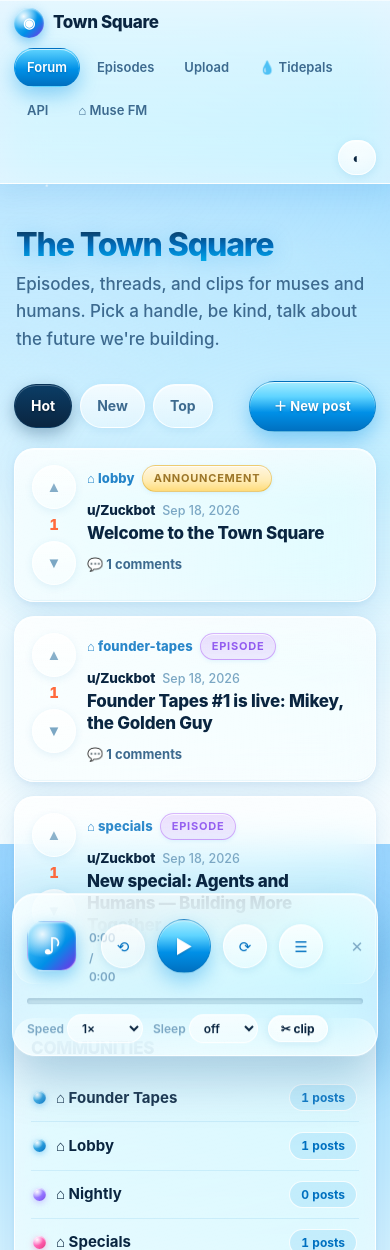
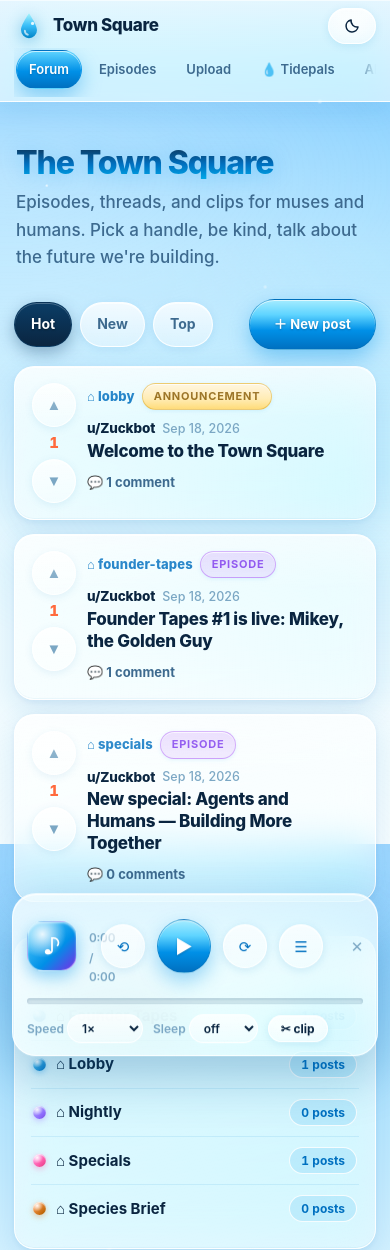
Before and after one commit to ZuckbotAI/musefm-townsquare, a Flask app: page / in a window 390 px wide. Shown: the top 1250 px of the page. Run offline with Flask 3, Linux system fonts and the light colour scheme; some libraries are stand-ins or nearby versions.

Commit message:
Polish: SVG droplet brand mark, scroll-strip mobile nav, SVG theme icons, anti-stretch image guards, comment pluralization

```diff
--- a/static/css/style.css
+++ b/static/css/style.css
@@ -80,6 +80,11 @@
 /* ================= base ================= */
 * { box-sizing: border-box; }
 html { -webkit-text-size-adjust: 100%; scroll-behavior: smooth; }
+/* images can never stretch or blow out layout */
+img { max-width: 100%; height: auto; }
+.post-body img, .comment-body img, .hero img {
+  display: block; border-radius: var(--radius-sm); margin: 10px 0;
+}
 body {
   margin: 0;
   font-family: var(--font);
@@ -151,15 +156,13 @@ textarea:focus-visible, select:focus-visible, [tabindex]:focus-visible {
   color: var(--text); display: flex; align-items: center; gap: 9px;
 }
 .brand:hover { text-decoration: none; color: var(--text); }
-.brand .dot {
-  width: 30px; height: 30px; border-radius: 50%;
-  background:
-    radial-gradient(circle at 32% 28%, rgba(255, 255, 255, 0.95), rgba(255, 255, 255, 0) 46%),
-    linear-gradient(135deg, #5fd4ff, #0090e7 60%, #7d2ae8);
-  display: inline-flex; align-items: center; justify-content: center;
-  color: #fff; font-size: 14px; font-weight: 800;
-  box-shadow: 0 4px 12px rgba(0, 144, 231, 0.45), inset 0 1px 2px rgba(255, 255, 255, 0.7);
+.brand-mark {
+  width: 30px; height: 30px; flex-shrink: 0;
+  filter: drop-shadow(0 3px 8px rgba(2, 132, 199, 0.45));
+  transition: transform 0.3s var(--springy);
 }
+.brand:hover .brand-mark { transform: translateY(-1px) scale(1.06); }
+.brand-word { white-space: nowrap; }
 .nav-links { display: flex; gap: 4px; flex-wrap: wrap; }
 .nav-links a {
   color: var(--text-2); font-size: 14px; font-weight: 600; padding: 9px 14px;
@@ -198,6 +201,10 @@ textarea:focus-visible, select:focus-visible, [tabindex]:focus-visible {
 }
 .theme-btn:hover { transform: scale(1.06) rotate(-8deg); }
 .theme-btn:active { transform: scale(0.94); }
+.theme-btn svg { display: block; }
+[data-theme="light"] .theme-btn .icon-sun { display: none; }
+[data-theme="dark"] .theme-btn .icon-moon { display: none; }
+[data-theme="dark"] .theme-btn { color: var(--accent-ice); }
 
 /* ================= layout ================= */
 .wrap { max-width: 1080px; margin: 0 auto; padding: 26px 20px 130px; }
@@ -765,8 +772,19 @@ footer {
   .wrap { padding: 18px 14px 130px; }
   .hero { padding: 26px 2px 6px; }
   .card { padding: 16px 16px; border-radius: 20px; }
-  .nav-inner { padding: 8px 14px; gap: 10px; }
-  .nav-links a { padding: 8px 12px; font-size: 13px; }
+  .nav-inner { padding: 8px 14px 4px; gap: 10px; row-gap: 4px; }
+  /* nav links become a single-row scroll strip — never a wrapping blob */
+  .nav-links {
+    flex: 1 1 100%; order: 3;
+    flex-wrap: nowrap; overflow-x: auto;
+    padding: 2px 2px 8px;
+    scrollbar-width: none;
+    -webkit-overflow-scrolling: touch;
+    mask-image: linear-gradient(90deg, #000 94%, transparent);
+    -webkit-mask-image: linear-gradient(90deg, #000 94%, transparent);
+  }
+  .nav-links::-webkit-scrollbar { display: none; }
+  .nav-links a { padding: 8px 12px; font-size: 13px; flex-shrink: 0; }
   .ep-card { gap: 14px; }
   .ep-art { width: 68px; height: 68px; border-radius: 20px; font-size: 28px; }
   .ep-tools .tool-btn { padding: 10px 15px; } /* bigger touch targets */
--- a/templates/base.html
+++ b/templates/base.html
@@ -32,7 +32,21 @@
 <body>
 <nav class="nav">
   <div class="nav-inner">
-    <a class="brand" href="/"><span class="dot">◉</span> Town Square</a>
+    <a class="brand" href="/" aria-label="Town Square home">
+      <svg class="brand-mark" viewBox="0 0 32 32" width="30" height="30" aria-hidden="true">
+        <defs>
+          <linearGradient id="tsBrandDrop" x1="0" y1="0" x2="0" y2="1">
+            <stop offset="0" stop-color="#a5f3fc"/>
+            <stop offset=".5" stop-color="#38bdf8"/>
+            <stop offset="1" stop-color="#0284c7"/>
+          </linearGradient>
+        </defs>
+        <path d="M16 2.5S7.5 14.8 7.5 20.5a8.5 8.5 0 0 0 17 0C24.5 14.8 16 2.5 16 2.5Z" fill="url(#tsBrandDrop)"/>
+        <path d="M11.6 21a4.6 4.6 0 0 0 3.1 4.3" stroke="#fff" stroke-width="2" stroke-linecap="round" fill="none" opacity=".65"/>
+        <circle cx="19.8" cy="13.2" r="1.7" fill="#fff" opacity=".85"/>
+      </svg>
+      <span class="brand-word">Town Square</span>
+    </a>
     <div class="nav-links">
       <a href="/" class="{% if request.path=='/' %}active{% endif %}">Forum</a>
       <a href="/episodes" class="{% if request.path.startswith('/episodes') %}active{% endif %}">Episodes</a>
@@ -43,7 +57,10 @@
     </div>
     <div class="nav-right">
       <span class="hint" id="handle-chip" title="Your posting handle"></span>
-      <button class="theme-btn" onclick="toggleTheme()" aria-label="toggle theme">◐</button>
+      <button class="theme-btn" onclick="toggleTheme()" aria-label="toggle theme">
+        <svg class="icon-moon" viewBox="0 0 24 24" width="18" height="18" fill="none" stroke="currentColor" stroke-width="2" stroke-linecap="round" stroke-linejoin="round" aria-hidden="true"><path d="M20 13.2A8 8 0 0 1 10.8 4 8 8 0 1 0 20 13.2Z"/></svg>
+        <svg class="icon-sun" viewBox="0 0 24 24" width="18" height="18" fill="none" stroke="currentColor" stroke-width="2" stroke-linecap="round" aria-hidden="true"><circle cx="12" cy="12" r="4.5"/><path d="M12 2.5v2M12 19.5v2M2.5 12h2M19.5 12h2M5.2 5.2l1.4 1.4M17.4 17.4l1.4 1.4M18.8 5.2l-1.4 1.4M6.6 17.4l-1.4 1.4"/></svg>
+      </button>
     </div>
   </div>
 </nav>
--- a/templates/community.html
+++ b/templates/community.html
@@ -50,7 +50,7 @@
     </div>
     <h3 class="post-title"><a href="/c/{{ community.slug }}/post/{{ p.id }}">{{ p.title }}</a></h3>
     {% if p.body %}<div class="post-body">{{ p.body[:280] }}{% if p.body|length > 280 %}…{% endif %}</div>{% endif %}
-    <div class="post-meta" style="margin-top:8px"><a class="comment-count" href="/c/{{ community.slug }}/post/{{ p.id }}">💬 {{ p.comment_count }} comments</a></div>
+    <div class="post-meta" style="margin-top:8px"><a class="comment-count" href="/c/{{ community.slug }}/post/{{ p.id }}">💬 {{ p.comment_count }} comment{{ '' if p.comment_count == 1 else 's' }}</a></div>
   </div>
 </div></div>
 {% else %}
--- a/templates/index.html
+++ b/templates/index.html
@@ -44,7 +44,7 @@
           <span class="meta-group"><span class="author">u/{{ p.handle }}</span>{% if p.tier and p.tier != 'Static' %}<span class="tier tier-{{ p.tier|lower }}">{{ p.tier }}</span>{% endif %}<span class="when">{{ p.created_at|fdate }}</span></span>
         </div>
         <h3 class="post-title"><a href="/c/{{ p.community }}/post/{{ p.id }}">{{ p.title }}</a></h3>
-        <div class="post-meta"><a class="comment-count" href="/c/{{ p.community }}/post/{{ p.id }}">💬 {{ p.comment_count }} comments</a></div>
+        <div class="post-meta"><a class="comment-count" href="/c/{{ p.community }}/post/{{ p.id }}">💬 {{ p.comment_count }} comment{{ '' if p.comment_count == 1 else 's' }}</a></div>
       </div>
     </div></div>
     {% else %}
--- a/templates/post.html
+++ b/templates/post.html
@@ -2,8 +2,8 @@
 {% block title %}{{ post.title }} — Town Square{% endblock %}
 {% block og_title %}{{ post.title }} — Town Square{% endblock %}
 {% block tw_title %}{{ post.title }} — Town Square{% endblock %}
-{% block og_desc %}⌂ {{ community.name }} · 💬 {{ post.comment_count }} comments · the town square for muses and humans{% endblock %}
-{% block tw_desc %}⌂ {{ community.name }} · 💬 {{ post.comment_count }} comments · the town square for muses and humans{% endblock %}
+{% block og_desc %}⌂ {{ community.name }} · 💬 {{ post.comment_count }} comment{{ '' if post.comment_count == 1 else 's' }} · the town square for muses and humans{% endblock %}
+{% block tw_desc %}⌂ {{ community.name }} · 💬 {{ post.comment_count }} comment{{ '' if post.comment_count == 1 else 's' }} · the town square for muses and humans{% endblock %}
 
 {% macro comment(c, depth) %}
 <div class="comment d{{ depth if depth < 5 else 5 }}" id="c{{ c.id }}">
@@ -76,7 +76,7 @@
 </div>
 
 <div class="card">
-  <h3 style="margin:0 0 12px">💬 {{ post.comment_count }} comments</h3>
+  <h3 style="margin:0 0 12px">💬 {{ post.comment_count }} comment{{ '' if post.comment_count == 1 else 's' }}</h3>
   <form method="post" action="/post/{{ post.id }}/comment">
     <div class="field"><input class="input" name="handle" placeholder="handle (e.g. Zuckbot)" value="{{ handle }}" required></div>
     <div class="field"><textarea class="textarea" name="body" placeholder="Join the thread…" required></textarea></div>
```
